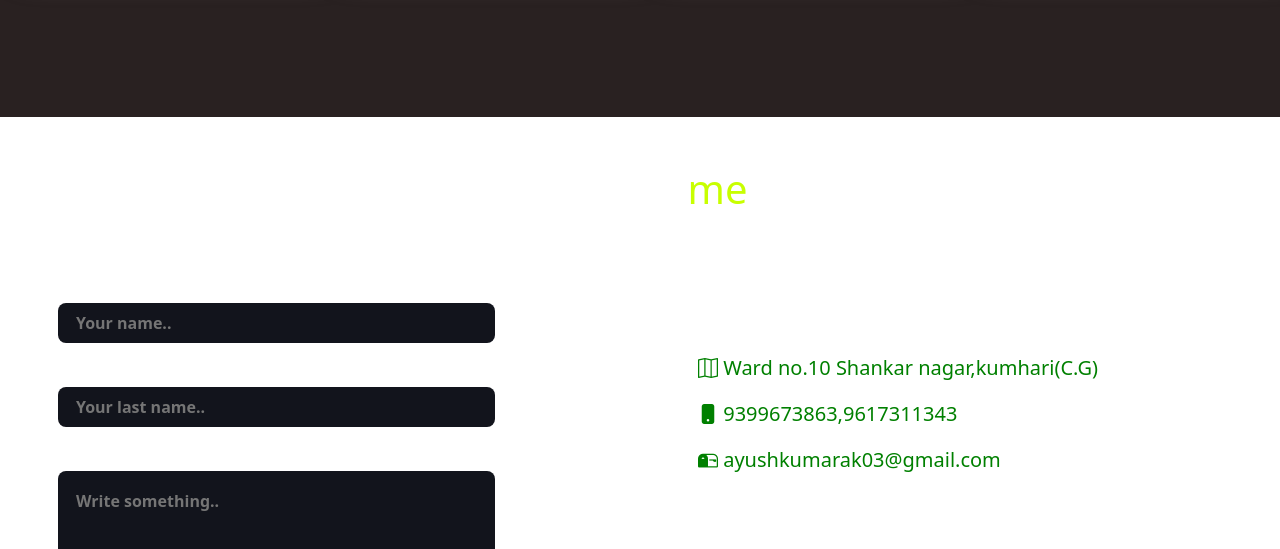
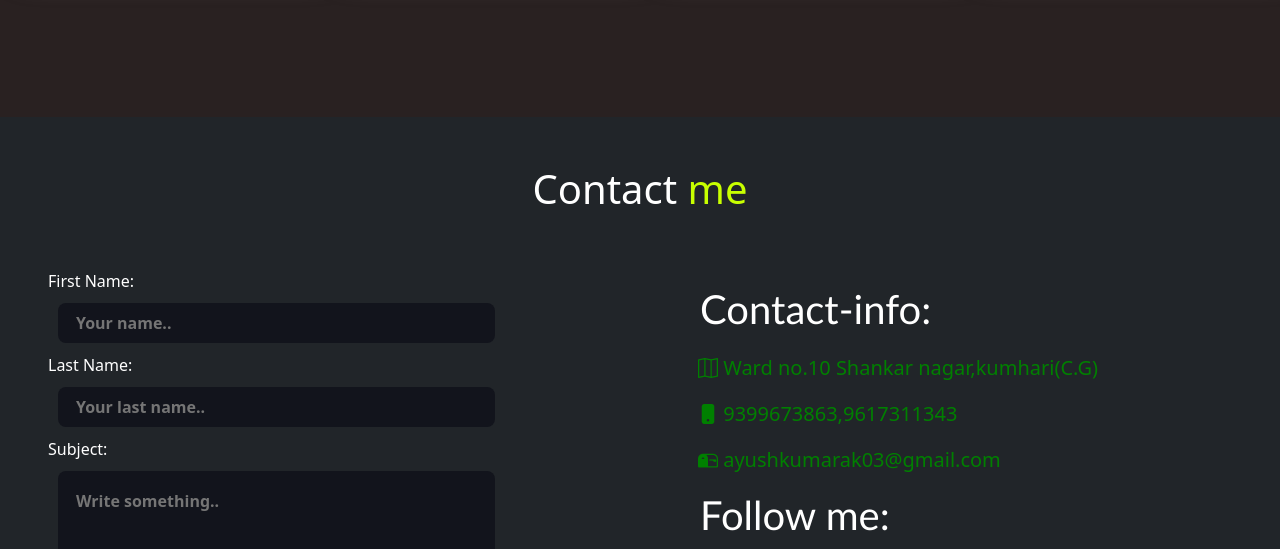
Before and after one commit to Ayushkumar0503/My_portfolio, a website: page index.html in a window 1280 px wide. Shown: the part 2610-3159 px from the top of the page. Drawn offline with nearby package versions, Linux system fonts and the light colour scheme.

Commit message:
code changes

```diff
--- a/index.html
+++ b/index.html
@@ -644,7 +644,7 @@
 </div>
       <!-----------------------------  contact-------------------------------------------- -->
   <div id="contact">
-    <div class="contact-page text-white ">
+    <div class="contact-page text-white bg-dark ">
         <div class="d-flex justify-content-center align-items-center p-5">
           <h1>Contact <span style="color: rgb(200, 255, 0);">me</span></h1>
         </div>
```
